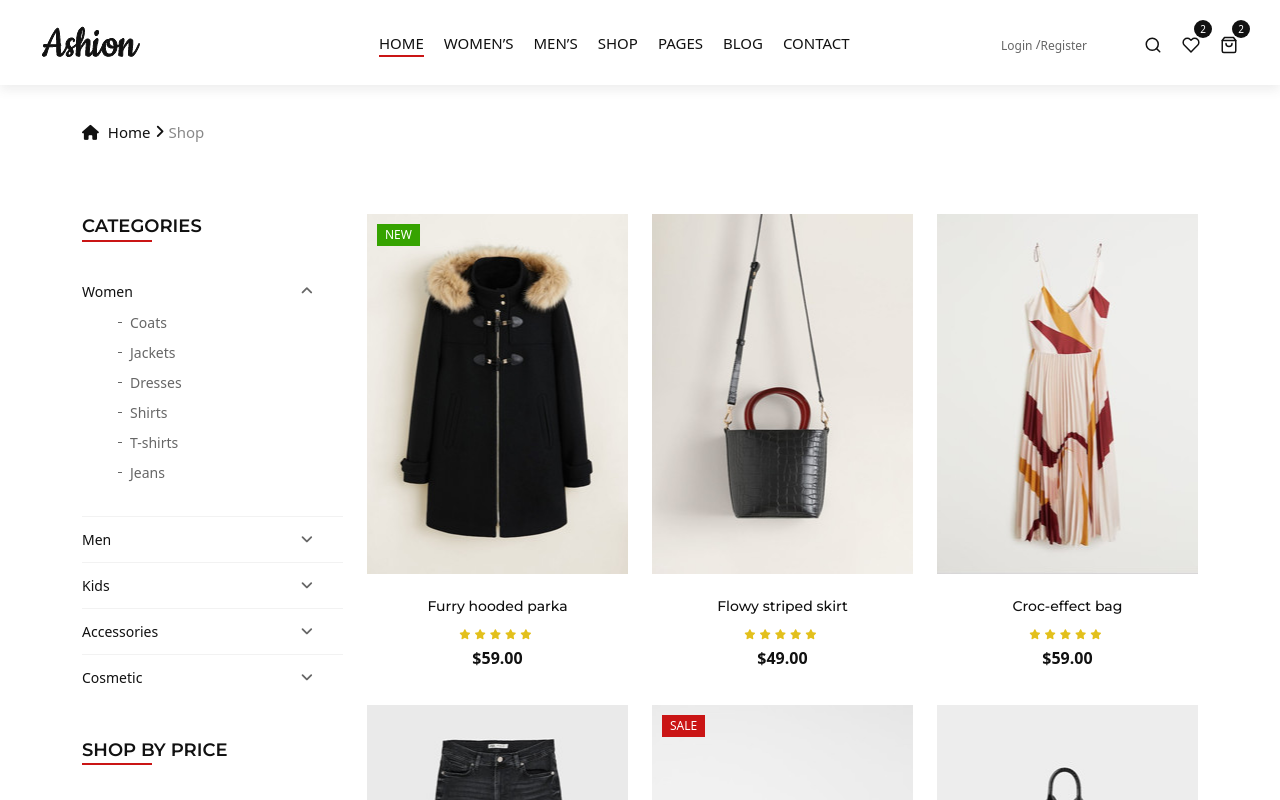
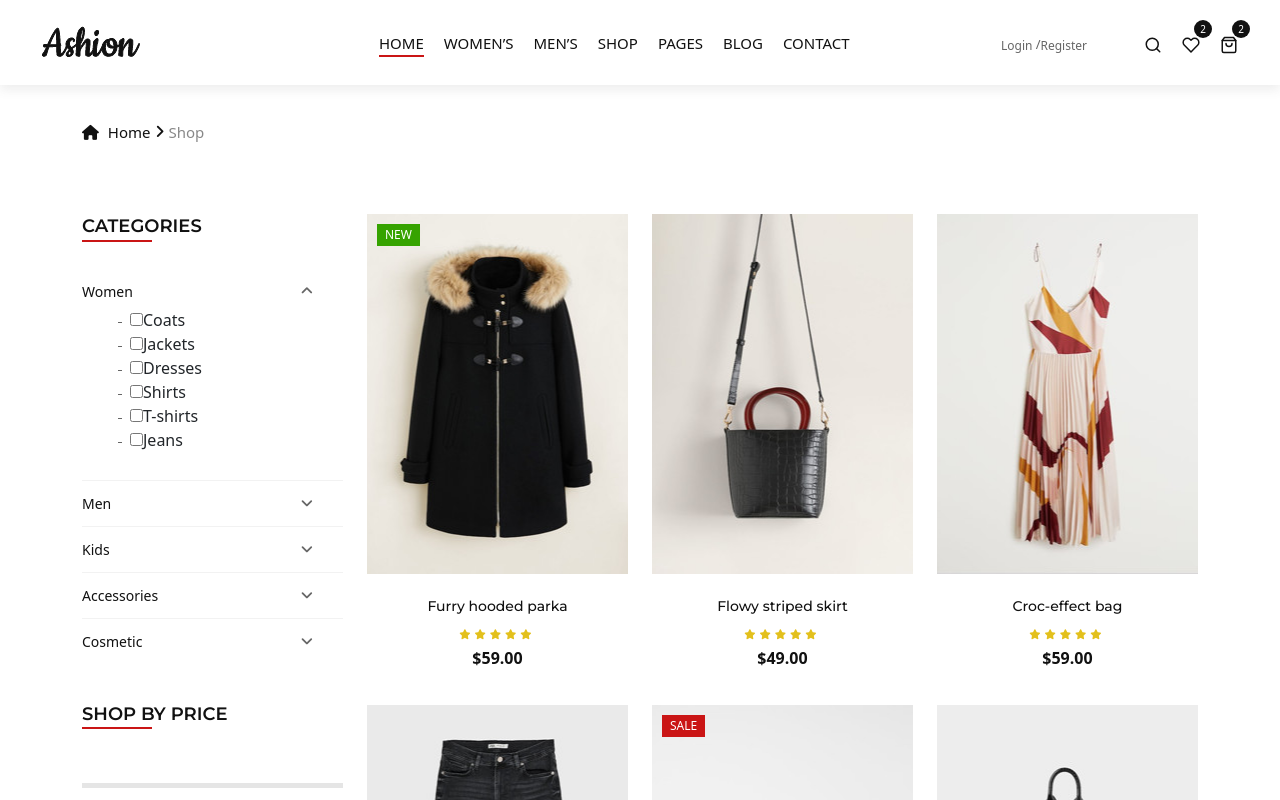
Before and after one commit to RAVISHAN1/test-react, a React (Vite) app: page /shop in a window 1280 px wide. Shown: the top 800 px of the page. Built offline with nearby package versions, Linux system fonts and the light colour scheme.

Commit message:
fix filter

```diff
--- a/src/pages/Shop/Shop.jsx
+++ b/src/pages/Shop/Shop.jsx
@@ -1,19 +1,44 @@
 import React, { useEffect, useState } from "react";
 import ShopSidebar from "./ShopSidebar";
 import Breadcrumb from "../../components/Breadcrumb/Breadcrumb";
-import { getProductsList } from '../../api/testing/products'
+import { getProductsList } from "../../api/testing/products";
+import { useSearchParams } from "react-router-dom";
 
 function Shop() {
     const [products, setProducts] = useState([]);
+    const [filters, setFilters] = useState({
+        categories: [],
+        sizes: [],
+        colors: [],
+        priceRange: { min: null, max: null },
+    });
+    const [searchParams, setSearchParams] = useSearchParams();
+
     const breadcrumbLinks = [
-        { label: 'Home', url: './', icon: 'fa-home' },
-        { label: 'Shop' }
+        { label: "Home", url: "./", icon: "fa-home" },
+        { label: "Shop" },
     ];
 
+    // Update filters based on URL
+    useEffect(() => {
+        const urlFilters = {
+            categories: searchParams.getAll("categories"),
+            sizes: searchParams.getAll("sizes"),
+            colors: searchParams.getAll("colors"),
+            priceRange: {
+                min: searchParams.get("minPrice"),
+                max: searchParams.get("maxPrice"),
+            },
+        };
+        setFilters(urlFilters);
+        // console.log(urlFilters);
+    }, [searchParams]);
+
+    // Fetch products based on filters
     useEffect(() => {
         const fetchProducts = async () => {
             try {
-                const response = await getProductsList();
+                const response = await getProductsList(filters);
                 setProducts(response);
             } catch (error) {
                 console.error("Error fetching products:", error);
@@ -21,17 +46,55 @@ function Shop() {
         };
 
         fetchProducts();
-    }, []);
+    }, [filters]);
+
+    // Update filters and URL on sidebar changes
+    const updateFilters = (newFilters) => {
+        setFilters(newFilters);
+
+        const params = new URLSearchParams();
+
+        // Append categories as a comma-separated string
+        if (newFilters.categories.length) {
+            newFilters.categories.forEach(category => {
+                params.append("categories", category); // Append each category individually
+            });
+        }
+
+        // Append sizes as a comma-separated string
+        if (newFilters.sizes.length) {
+            newFilters.sizes.forEach(size => {
+                params.append("sizes", size); // Append each size individually
+            });
+        }
+
+        // Append colors as a comma-separated string
+        if (newFilters.colors.length) {
+            newFilters.colors.forEach(color => {
+                params.append("colors", color); // Append each color individually
+            });
+        }
+
+        // Append price range values if provided
+        if (newFilters.priceRange.min) {
+            params.append("minPrice", newFilters.priceRange.min);
+        }
+        if (newFilters.priceRange.max) {
+            params.append("maxPrice", newFilters.priceRange.max);
+        }
+
+        // Update the URL search params
+        setSearchParams(params);
+    };
 
     return (
         <>
             <Breadcrumb links={breadcrumbLinks} />
-
             <section className="shop spad">
                 <div className="container">
                     <div className="row">
                         <div className="col-lg-3 col-md-3">
-                            <ShopSidebar />
+                            <ShopSidebar filters={filters} onFilterChange={updateFilters} />
                         </div>
                         <div className="col-lg-9 col-md-9">
                             <div className="row">
@@ -43,7 +106,7 @@ function Shop() {
                                                 style={{ backgroundImage: `url(${product.image})` }}
                                             >
                                                 {product.label && (
-                                                    <div className={`label ${product.label.toLowerCase().replace(/\s+/g, '')}`}>
+                                                    <div className={`label ${product.label.toLowerCase().replace(/\s+/g, "")}`}>
                                                         {product.label}
                                                     </div>
                                                 )}
--- a/src/pages/Shop/ShopSidebar.jsx
+++ b/src/pages/Shop/ShopSidebar.jsx
@@ -1,6 +1,6 @@
 import React, { useState } from "react";
 
-const ShopSidebar = () => {
+const ShopSidebar = ({ filters, onFilterChange }) => {
     const [activeCategoryIndex, setActiveCategoryIndex] = useState(0);
 
     const toggleCategoriesAccordion = (index) => {
@@ -27,6 +27,14 @@ const ShopSidebar = () => {
         { id: "greens", name: "Greens" },
         { id: "yellows", name: "Yellows" },
     ]);
+
+    const toggleFilter = (filterType, value) => {
+        const updatedFilter = filters[filterType].includes(value)
+            ? filters[filterType].filter((item) => item !== value) // Remove the value if it already exists
+            : Array.from(new Set([...filters[filterType], value])); // Add the value and ensure uniqueness
+
+        onFilterChange({ ...filters, [filterType]: updatedFilter });
+    };
 
     return (
         <div className="shop__sidebar">
@@ -56,7 +64,14 @@ const ShopSidebar = () => {
                                         <ul>
                                             {category.items.map((item, itemIndex) => (
                                                 <li key={itemIndex}>
-                                                    <a href="#">{item}</a>
+                                                    <label>
+                                                        <input
+                                                            type="checkbox"
+                                                            checked={filters.categories.includes(item)}
+                                                            onChange={() => toggleFilter("categories", item)}
+                                                        />
+                                                        {item}
+                                                    </label>
                                                 </li>
                                             ))}
                                         </ul>
@@ -99,7 +114,11 @@ const ShopSidebar = () => {
                     {sizes.map((size, index) => (
                         <label className="mb-1" htmlFor={size} key={index}>
                             {size}
-                            <input type="checkbox" id={size} />
+                            <input type="checkbox"
+                                id={size}
+                                checked={filters.sizes.includes(size)}
+                                onChange={() => toggleFilter("sizes", size)}
+                            />
                             <span className="checkmark"></span>
                         </label>
                     ))}
@@ -115,7 +134,11 @@ const ShopSidebar = () => {
                     {colors.map((color) => (
                         <label className="mb-1" htmlFor={color.id} key={color.id}>
                             {color.name}
-                            <input type="checkbox" id={color.id} />
+                            <input type="checkbox"
+                                id={color.id}
+                                checked={filters.colors.includes(color.name)}
+                                onChange={() => toggleFilter("colors", color.name)}
+                            />
                             <span className="checkmark"></span>
                         </label>
                     ))}
```
